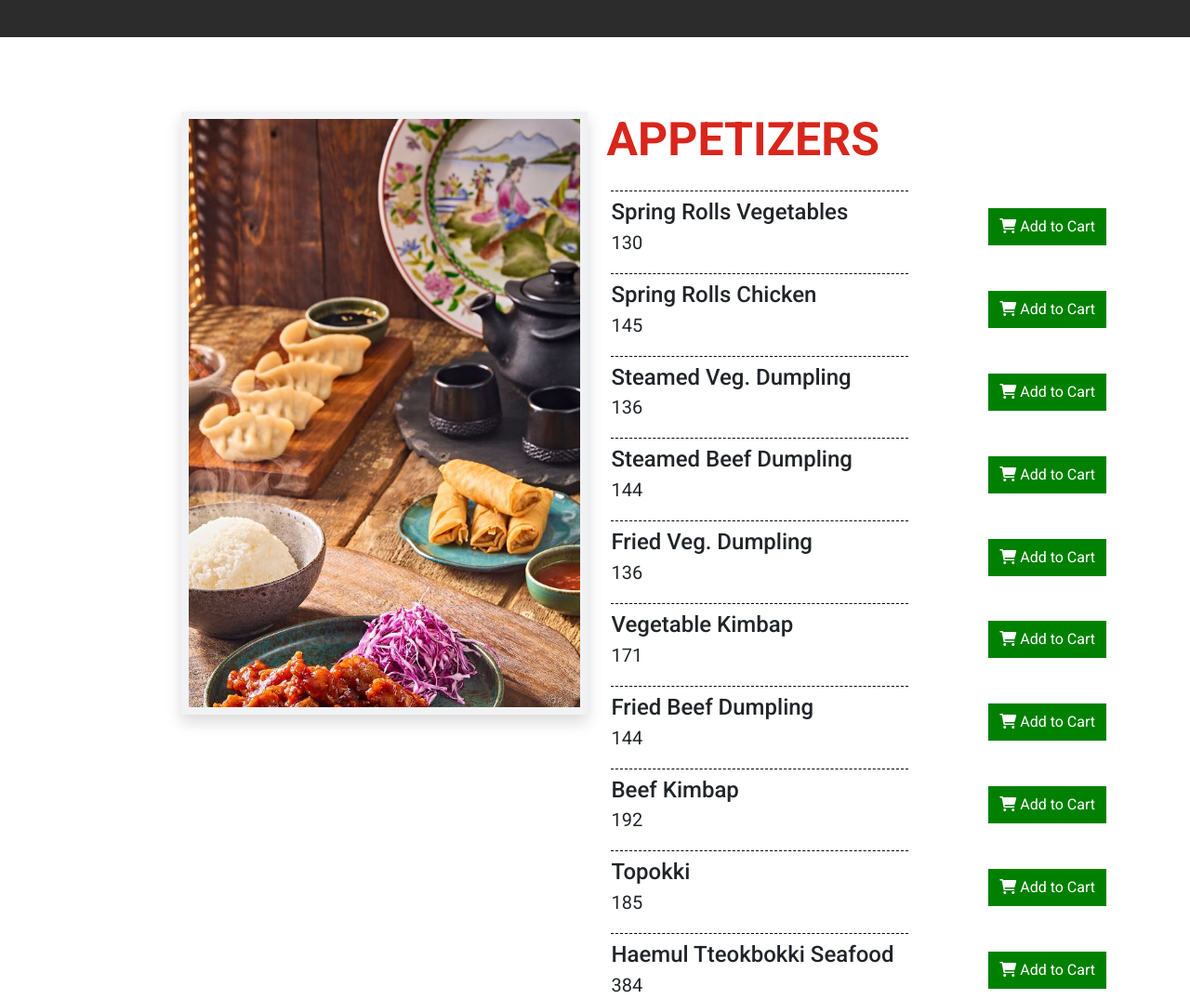
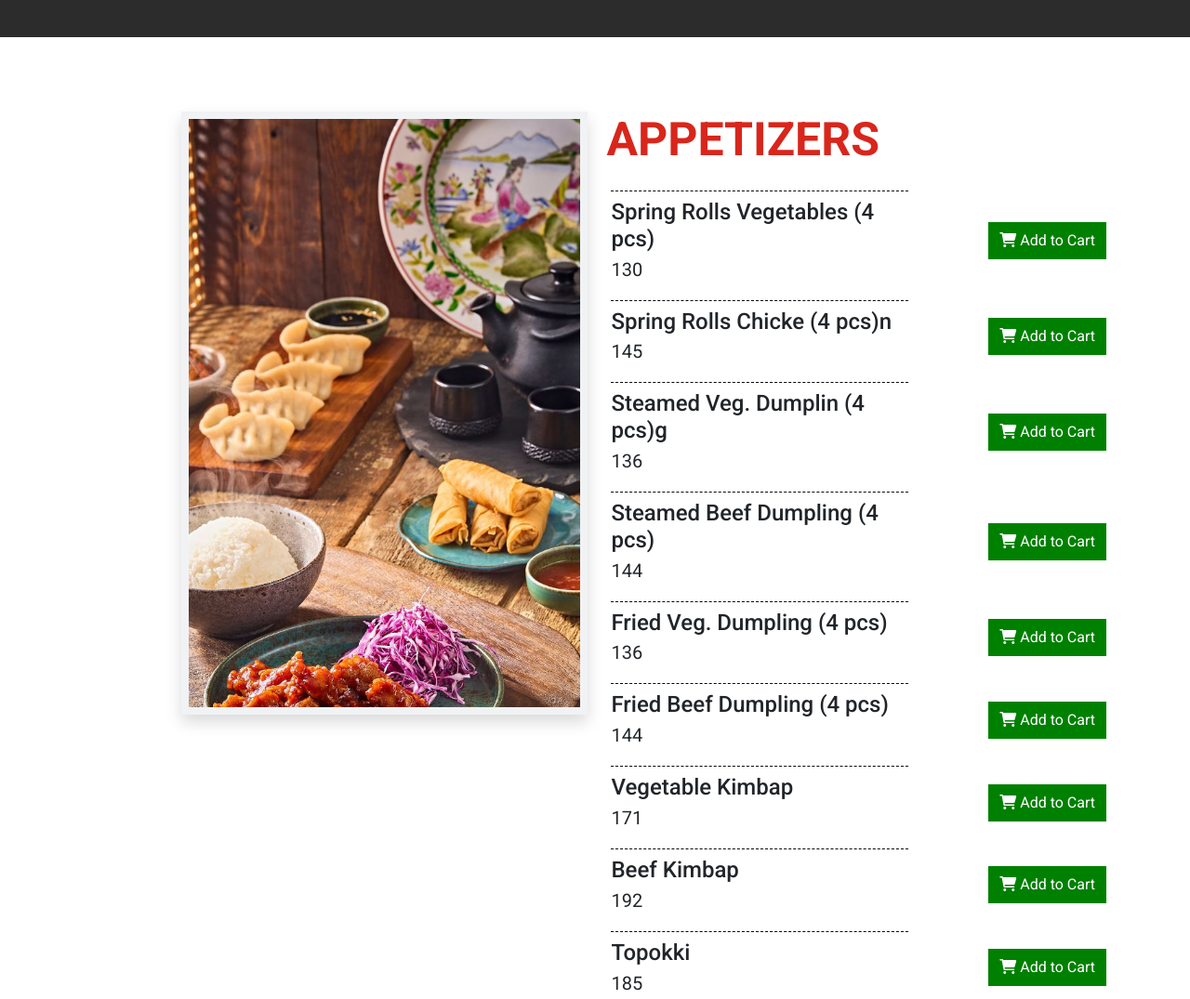
Before and after one commit to PeterYousseff/gogi-website, a website: page menu.html in a window 1280 px wide. Shown: the part 760-1835 px from the top of the page at 93% size. Drawn offline with Linux system fonts and the light colour scheme; grey boxes are pictures that could not be loaded; a web font is replaced by a local one.

Commit message:
lassssstttt

```diff
--- a/menu.html
+++ b/menu.html
@@ -420,25 +420,25 @@
       "MAIN DISHES": "./image/menu3.jpg",
       "NOODLES": "./image/menu4.jpg",
       "RICE": "./image/menu5.jpg",
-    //   "DESSERTS": "./image/menu-desserts.jpg",
+      "DESSERTS": "./image/menu-desserts.jpg",
       "DRINKS": "./image/menu-drinks.jpg",
       "Kimchi": "./image/menu7.jpg",
       "Extras": "./image/menu8.jpg"
   };
 
   let products = [
-      { id: 1, name: "Spring Rolls Vegetables", price: 130, category: "APPETIZERS" },
-      { id: 2, name: "Spring Rolls Chicken", price: 145, category: "APPETIZERS" },
-      { id: 3, name: "Steamed Veg. Dumpling", price: 136, category: "APPETIZERS" },
-      { id: 4, name: "Steamed Beef Dumpling", price: 144, category: "APPETIZERS" },
-      { id: 5, name: "Fried Veg. Dumpling", price: 136, category: "APPETIZERS" },
-      { id: 6, name: "Vegetable Kimbap", price: 171, category: "APPETIZERS" },
-      { id: 7, name: "Fried Beef Dumpling ", price: 144, category: "APPETIZERS" },
+      { id: 1, name: "Spring Rolls Vegetables (4 pcs)", price: 130, category: "APPETIZERS" },
+      { id: 2, name: "Spring Rolls Chicke (4 pcs)n", price: 145, category: "APPETIZERS" },
+      { id: 3, name: "Steamed Veg. Dumplin (4 pcs)g", price: 136, category: "APPETIZERS" },
+      { id: 4, name: "Steamed Beef Dumpling (4 pcs)", price: 144, category: "APPETIZERS" },
+      { id: 5, name: "Fried Veg. Dumpling (4 pcs)", price: 136, category: "APPETIZERS" },
+      { id: 6, name: "Fried Beef Dumpling (4 pcs)", price: 144, category: "APPETIZERS" },
+      { id: 7, name: "Vegetable Kimbap", price: 171, category: "APPETIZERS" },
       { id: 8, name: "Beef Kimbap", price: 192, category: "APPETIZERS" },
       { id: 9, name: "Topokki", price: 185, category: "APPETIZERS" },
-      { id: 10, name: "Haemul Tteokbokki Seafood ", price: 384, category: "APPETIZERS" },
-      { id: 11, name: "Korean Vegetable Pancake ", price: 144, category: "APPETIZERS" },
-      { id: 12, name: "Pa Jeon Seafood pancake  ", price: 365, category: "APPETIZERS" },
+      { id: 10, name: "Haemul Tteokbokki", price: 336, category: "APPETIZERS" },
+      { id: 11, name: "Korean Vegetable Pancake", price: 144, category: "APPETIZERS" },
+      { id: 12, name: "korean Seafood Pancake", price: 365, category: "APPETIZERS" },
       { id: 13, name: "Kimchi Pancake (Kimchi Jeon)", price: 265, category: "APPETIZERS" },
       { id: 14, name: "Kimchi Pancake with Seafood (Kimchi Jeon)", price: 388, category: "APPETIZERS" },
       { id: 15, name: "Pan Fried Tofu with Soy Sauce", price: 274, category: "APPETIZERS" },
@@ -447,75 +447,74 @@
       { id: 18, name: "Vegetable Tempura", price: 166, category: "APPETIZERS" },
 
       { id: 19, name: "Wonton Soup", price: 137, category: "SOUP" },
-      { id: 20, name: "Miso Soup With Tofu", price: 126, category: "SOUP" },
+      { id: 20, name: "Miso Soup", price: 126, category: "SOUP" },
       { id: 21, name: "Hot And Sour Spicy Soup ", price: 154, category: "SOUP" },
-      { id: 22, name: "Mixed Seafood Spicy Soup", price: 206, category: "SOUP" },
+      { id: 22, name: "Seafood Spicy Soup", price: 206, category: "SOUP" },
       { id: 23, name: "Chicken Mushroom Soup", price: 143, category: "SOUP" },
       { id: 24, name: "Sweet Corn Soup", price: 136, category: "SOUP" },
       { id: 25, name: "Kimchi Jjigae", price: 354, category: "SOUP" },
 
-      { id: 26, name: "Crispy Chicken Strips", price: 411, category: "MAIN DISHES" },
-      { id: 27, name: "Sweet And Sour Chicken", price: 291, category: "MAIN DISHES" },
-      { id: 28, name: "Sweet And Sour Shrimp", price: 451, category: "MAIN DISHES" },
-      { id: 29, name: "Yangnyeom Chicken", price: 337, category: "MAIN DISHES" },
-      { id: 30, name: "Chicken bulgogi BBQ Sauce", price: 325, category: "MAIN DISHES" },
-      { id: 31, name: "Beef bulgogi BBQ Sauce", price: 388, category: "MAIN DISHES" },
-      { id: 32, name: "Shrimp bulgogi BBQ Sauce", price: 491, category: "MAIN DISHES" },
-      { id: 33, name: "Spicy Fried Chicken with Garlic Sauce", price: 314, category: "MAIN DISHES" },
-      { id: 34, name: "Beef With Garlic Sauce", price: 411, category: "MAIN DISHES" },
-      { id: 35, name: "Shrimp With Garlic Sauce and Vegetables", price: 513, category: "MAIN DISHES" },
-      { id: 36, name: "Beef With Mushroom", price: 405, category: "MAIN DISHES" },
-      { id: 37, name: "Stir Fry Chicken Broccoli", price: 308, category: "MAIN DISHES" },
-      { id: 38, name: "Stir-Fry Chicken Cashew and Vegetables", price: 337, category: "MAIN DISHES" },
-      { id: 39, name: "Stir Fry Beef with Green Pepper", price: 388, category: "MAIN DISHES" },
-      { id: 40, name: "Shrimp Tempura", price: 548, category: "MAIN DISHES" },
-      { id: 41, name: "Calamari Tempura", price: 411, category: "MAIN DISHES" },
-      { id: 42, name: "Chicken Lollipop", price: 331, category: "MAIN DISHES" },
-      { id: 43, name: "Fried Chicken Whole Chicken", price: 627, category: "MAIN DISHES" },
-      { id: 44, name: "CHICKEN KATSU", price: 365, category: "MAIN DISHES" },
+      { id: 26, name: "SWEET AND SOUR CHICKEN", price: 291, category: "MAIN DISHES" },
+      { id: 27, name: "SWEET AND SOUR SHRIMP", price: 451, category: "MAIN DISHES" },
+      { id: 28, name: "YANGNYEOM CHICKEN", price: 337, category: "MAIN DISHES" },
+      { id: 29, name: "BULGOGI CHICKEN", price: 325, category: "MAIN DISHES" },
+      { id: 30, name: "BULGOGI BEEF", price: 388, category: "MAIN DISHES" },
+      { id: 31, name: "BULGOGI SHRIMP", price: 491, category: "MAIN DISHES" },
+      { id: 32, name: "CHICKEN KATSU", price: 365, category: "MAIN DISHES" },
+      { id: 33, name: "CHICKEN KATSU CURRY", price: 385, category: "MAIN DISHES" },
+      { id: 34, name: "CHICKEN WITH GARLIC SAUCE", price: 314, category: "MAIN DISHES" },
+      { id: 35, name: "BEEF WITH GARLIC SAUCE", price: 411, category: "MAIN DISHES" },
+      { id: 36, name: "SHRIMP WITH GARLIC SAUCE", price: 513, category: "MAIN DISHES" },
+      { id: 37, name: "BEEF MUSHROOM", price: 405, category: "MAIN DISHES" },
+      { id: 38, name: "CHICKEN BROCCOLI", price: 308, category: "MAIN DISHES" },
+      { id: 39, name: "CHICKEN CASHEW", price: 337, category: "MAIN DISHES" },
+      { id: 40, name: "STIR FRIED BEEF WITH GREEN PEPPER", price: 388, category: "MAIN DISHES" },
+      { id: 41, name: "CRISPY CHICKEN LOLLIPOP", price: 290, category: "MAIN DISHES" },
+      { id: 42, name: "SHRIMP TEMPURA", price: 548, category: "MAIN DISHES" },
+      { id: 43, name: "CALAMARI TEMPURA", price: 411, category: "MAIN DISHES" },
+      { id: 44, name: "FRIED CHICKEN (WHOLE CHICKEN)", price: 627, category: "MAIN DISHES" },
+      { id: 45, name: "CRISPY CHICKEN STRIPS", price: 411, category: "MAIN DISHES" },
 
-      { id: 45, name: "Stir Fried Vegetable Noodle", price: 206, category: "NOODLES" },
-      { id: 46, name: "Stir-Fried Chicken Noodles", price: 240, category: "NOODLES" },
-      { id: 47, name: "Stir-Fried Beef Noodles", price: 268, category: "NOODLES" },
-      { id: 48, name: "Stir fried Seafood Noodles", price: 280, category: "NOODLES" },
-      { id: 49, name: "Mixed Stir Fry Noodles Chicken, Shrimp And Meat ", price: 306, category: "NOODLES" },
-      { id: 50, name: "Vegan Japchae Korean Stir And Fried Glass Noodles With Veg  ", price: 280, category: "NOODLES" },
-      { id: 51, name: "Beef Japchae (Korean stir-fried glass noodles with beef)", price: 303, category: "NOODLES" },
-      { id: 52, name: "Chicken Noodles Soup", price: 283, category: "NOODLES" },
-      { id: 53, name: "Seafood Noodles Soup", price: 325, category: "NOODLES" },
-      { id: 54, name: "Beef Noodles Soup", price: 291, category: "NOODLES" },
+      { id: 46, name: "STIR-FRIED VEGETABLE NOODLE", price: 206, category: "NOODLES" },
+      { id: 47, name: "STIR-FRIED CHICKEN NOODLES", price: 240, category: "NOODLES" },
+      { id: 48, name: "STIR-FRIED BEEF NOODLES", price: 268, category: "NOODLES" },
+      { id: 49, name: "STIR-FRIED SEAFOOD NOODLES", price: 280, category: "NOODLES" },
+      { id: 50, name: "STIR-FRIED MIXED NOODLES", price: 306, category: "NOODLES" },
+      { id: 51, name: "VEGAN JAPCHAE", price: 280, category: "NOODLES" },
+      { id: 52, name: "BEEF JAPCHAE", price: 303, category: "NOODLES" },
+      { id: 53, name: "CHICKEN NOODLES SOUP", price: 283, category: "NOODLES" },
+      { id: 54, name: "BEEF NOODLES SOUP", price: 291, category: "NOODLES" },
+      { id: 55, name: "SEAFOOD NOODLES SOUP", price: 325, category: "NOODLES" },
 
-      { id: 55, name: "Steamed Rice", price: 48, category: "RICE" },
-      { id: 56, name: "Vegetable Fried Rice", price: 156, category: "RICE" },
-      { id: 57, name: "Chicken Fried Rice", price: 197, category: "RICE" },
-      { id: 58, name: "Beef Fried Rice", price: 211, category: "RICE" },
-      { id: 59, name: "Seafood Fried Rice", price: 248, category: "RICE" },
-      { id: 60, name: "Mixed Fried Rice Chicken, Meat And Seafood", price: 280, category: "RICE" },
-      { id: 61, name: "Kimchi Fried Rice", price: 273, category: "RICE" },
-      { id: 62, name: "Beef Kimchi Fried Rice", price: 320, category: "RICE" },
-      { id: 63, name: "Seafood Kimchi Fried Rice", price: 314, category: "RICE" },
-      { id: 64, name: "Bibimbap Rice", price: 303, category: "RICE" },
+      { id: 56, name: "STEAMED RICE", price: 48, category: "RICE" },
+      { id: 57, name: "VEGETABLE FRIED RICE", price: 156, category: "RICE" },
+      { id: 58, name: "CHICKEN FRIED RICE", price: 197, category: "RICE" },
+      { id: 59, name: "BEEF FRIED RICE", price: 211, category: "RICE" },
+      { id: 60, name: "SHRIMP FRIED RICE", price: 247, category: "RICE" },
+      { id: 61, name: "SEAFOOD FRIED RICE", price: 248, category: "RICE" },
+      { id: 62, name: "MIXED FRIED RICE", price: 280, category: "RICE" },
+      { id: 63, name: "VEGETABLE KIMCHI FRIED RICE", price: 272, category: "RICE" },
+      { id: 64, name: "BEEF KIMCHI FRIED RICE", price: 290, category: "RICE" },
+      { id: 65, name: "SEAFOOD KIMCHI FRIED RICE", price: 320, category: "RICE" },
+      { id: 66, name: "Bibimbap (KOREAN MIXED RICE WITH BEEF AND VEGETABLES)", price: 303, category: "RICE" },
 
-    //   { id: 51, name: "Fried Bananas with Ice Cream (Honey)", price: 175, category: "DESSERTS" },
-    //   { id: 52, name: "Fried Bananas with Ice Cream (chocolate)", price: 195, category: "DESSERTS" },
-    //   { id: 54, name: "Fried Bananas with Ice Cream (Lotus)", price: 210, category: "DESSERTS" },
-      { id: 65, name: "Fresh Orange Juice", price: 52, category: "DRINKS" },
-      { id: 66, name: "V-Cola", price: 40, category: "DRINKS" },
-      { id: 67, name: "Coca-Cola Can", price: 40, category: "DRINKS" },
-      { id: 68, name: "Fanta Orange Can", price: 40, category: "DRINKS" },
-      { id: 69, name: "Pepsi Cola", price: 40, category: "DRINKS" },
-      { id: 70, name: "7 Up Can", price: 40, category: "DRINKS" },
-      { id: 71, name: "Small Mineral Water", price: 40, category: "DRINKS" },
+      { id: 67, name: "Fried Bananas with Ice Cream (Honey)", price: 175, category: "DESSERTS" },
+      { id: 68, name: "Fried Bananas with Ice Cream (chocolate)", price: 195, category: "DESSERTS" },
+      { id: 69, name: "Fried Bananas with Ice Cream (Lotus)", price: 210, category: "DESSERTS" },
 
-      { id: 72, name: "Korean Kimchi 250g", price: 228, category: "Kimchi" },
-      { id: 73, name: "Korean Kimchi 500g", price: 456, category: "Kimchi" },
-      { id: 74, name: "Korean Kimchi 1 Kg", price: 912, category: "Kimchi" },
+      { id: 70, name: "Fresh Orange Juice", price: 52, category: "DRINKS" },
+      { id: 71, name: "soft drinks", price: 40, category: "DRINKS" },
+      { id: 72, name: "Small Mineral Water", price: 20, category: "DRINKS" },
 
-      { id: 75, name: "Soy Sauce ", price: 57, category: "Extras" },
-      { id: 76, name: "Korean Yangnyeom Sauce ", price: 57, category: "Extras" },
-      { id: 77, name: "Extra Sweet Chili Sauce ", price: 75, category: "Extras" },
-      { id: 78, name: "Gochujang Sauce ", price: 57, category: "Extras" },
-      { id: 79, name: "Chili Sauce ", price: 57, category: "Extras" },
+      { id: 73, name: "Korean Kimchi 250g", price: 228, category: "Kimchi" },
+      { id: 74, name: "Korean Kimchi 500g", price: 456, category: "Kimchi" },
+      { id: 75, name: "Korean Kimchi 1 Kg", price: 912, category: "Kimchi" },
+
+      { id: 76, name: "Extra Soy Sauce", price: 50, category: "Extras" },
+      { id: 77, name: "Extra Yangnyeom Sauce ", price: 50, category: "Extras" },
+      { id: 78, name: "Extra Sweet Chili Sauce ", price: 50, category: "Extras" },
+      { id: 79, name: "Extra Chili Sauce ", price: 50, category: "Extras" },
+      { id: 80, name: "Extra Gochujang Sauce ", price: 50, category: "Extras" },
     ];
 
   function loadProducts() {
```
